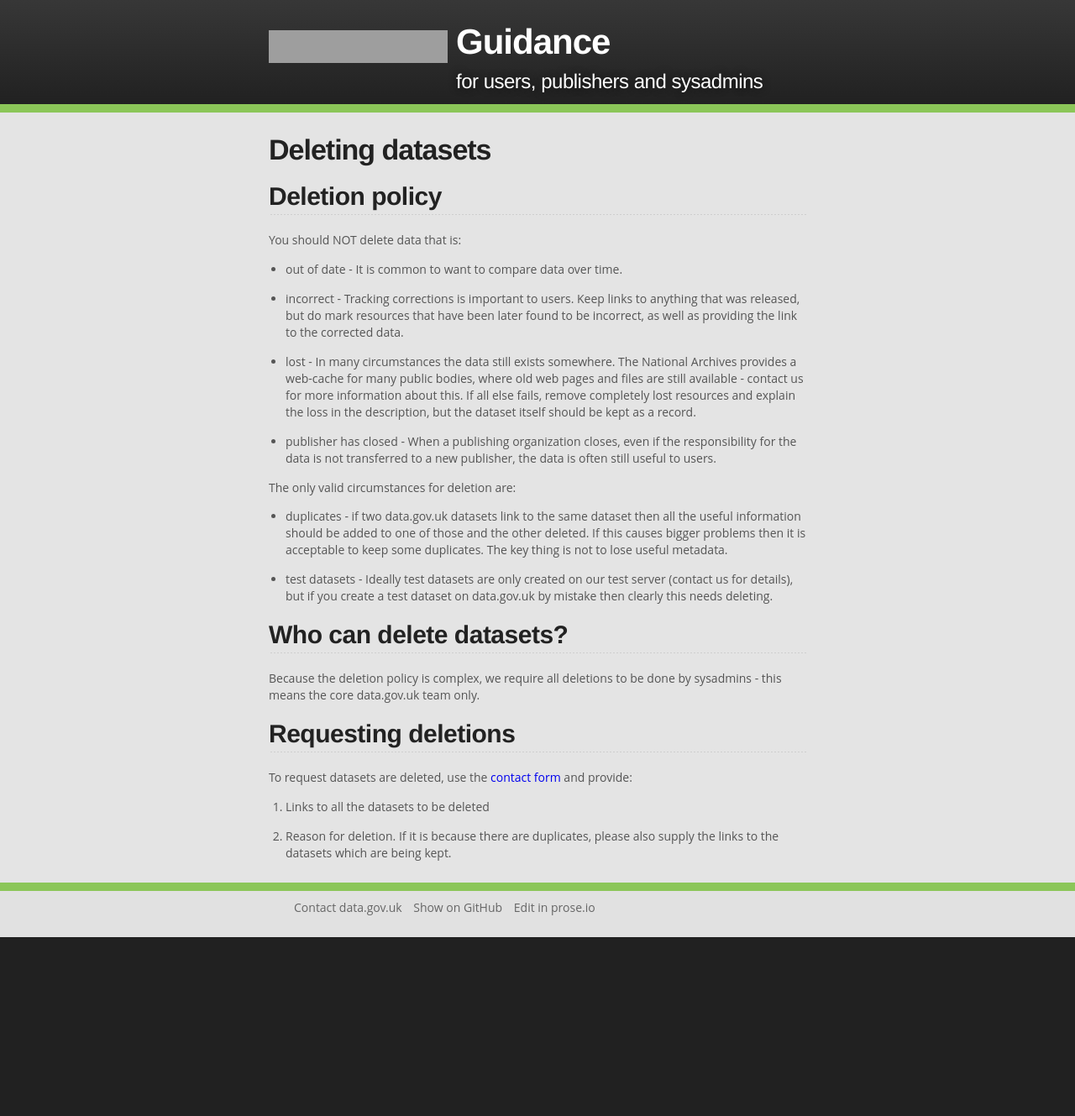
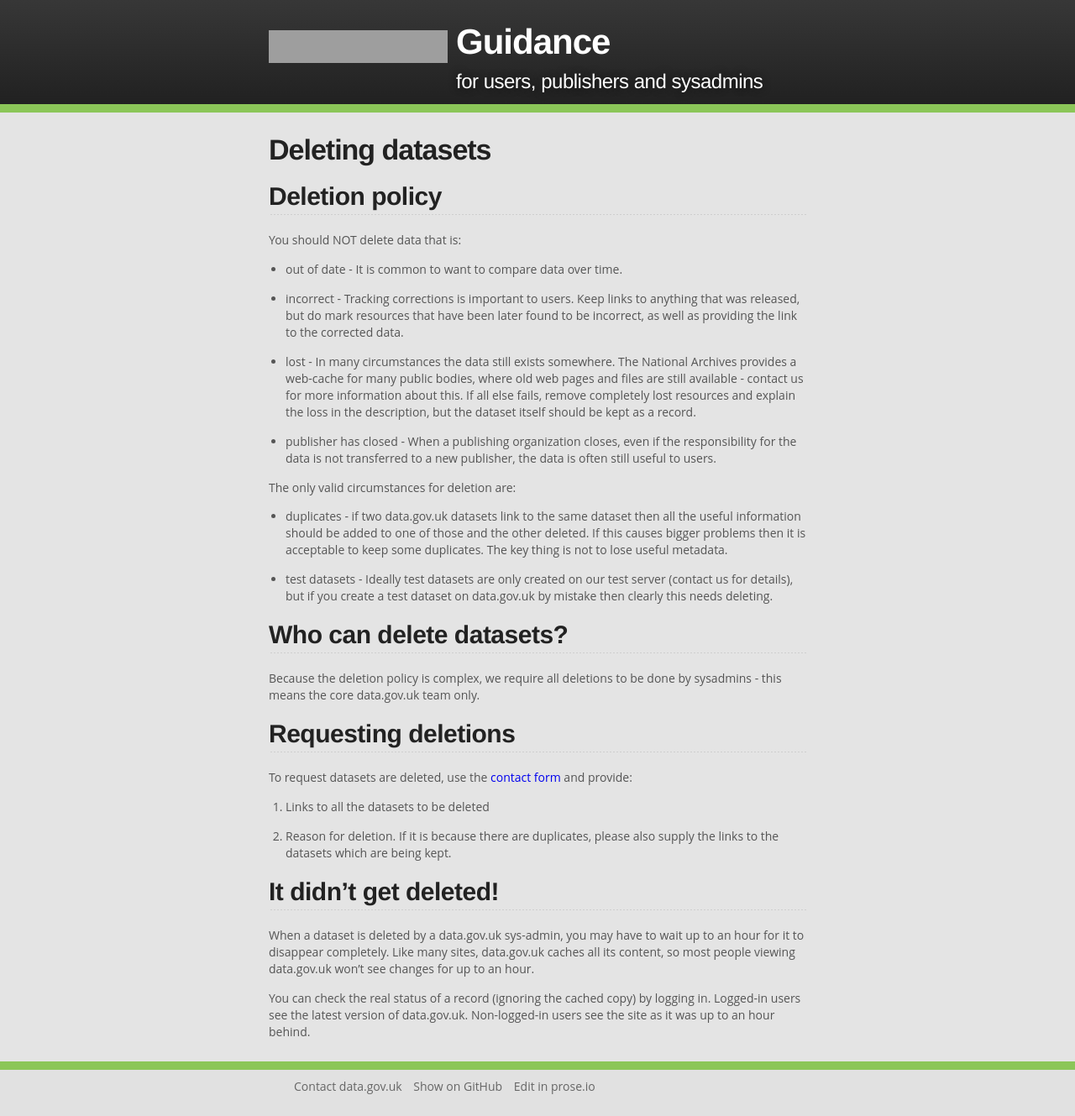
Before and after one commit to datagovuk/guidance, a Jekyll site: the page built from deleting_datasets.md, in a window 1280 px wide. Shown: the whole page at 84% size. Built offline with Jekyll 4.4.1, drawn with Linux system fonts in a browser that asks for light colours; before the commit the page ends 1116 px from its top, so only the background shows below that; grey boxes are pictures that could not be loaded.

Commit message:
Info on cache, for deleted datasets.

```diff
--- a/deleting_datasets.md
+++ b/deleting_datasets.md
@@ -34,3 +34,10 @@
 1. Links to all the datasets to be deleted
 
 2. Reason for deletion. If it is because there are duplicates, please also supply the links to the datasets which are being kept.
+
+
+## It didn't get deleted!
+
+When a dataset is deleted by a data.gov.uk sys-admin, you may have to wait up to an hour for it to disappear completely. Like many sites, data.gov.uk caches all its content, so most people viewing data.gov.uk won't see changes for up to an hour.
+
+You can check the real status of a record (ignoring the cached copy) by logging in. Logged-in users see the latest version of data.gov.uk. Non-logged-in users see the site as it was up to an hour behind.
```
